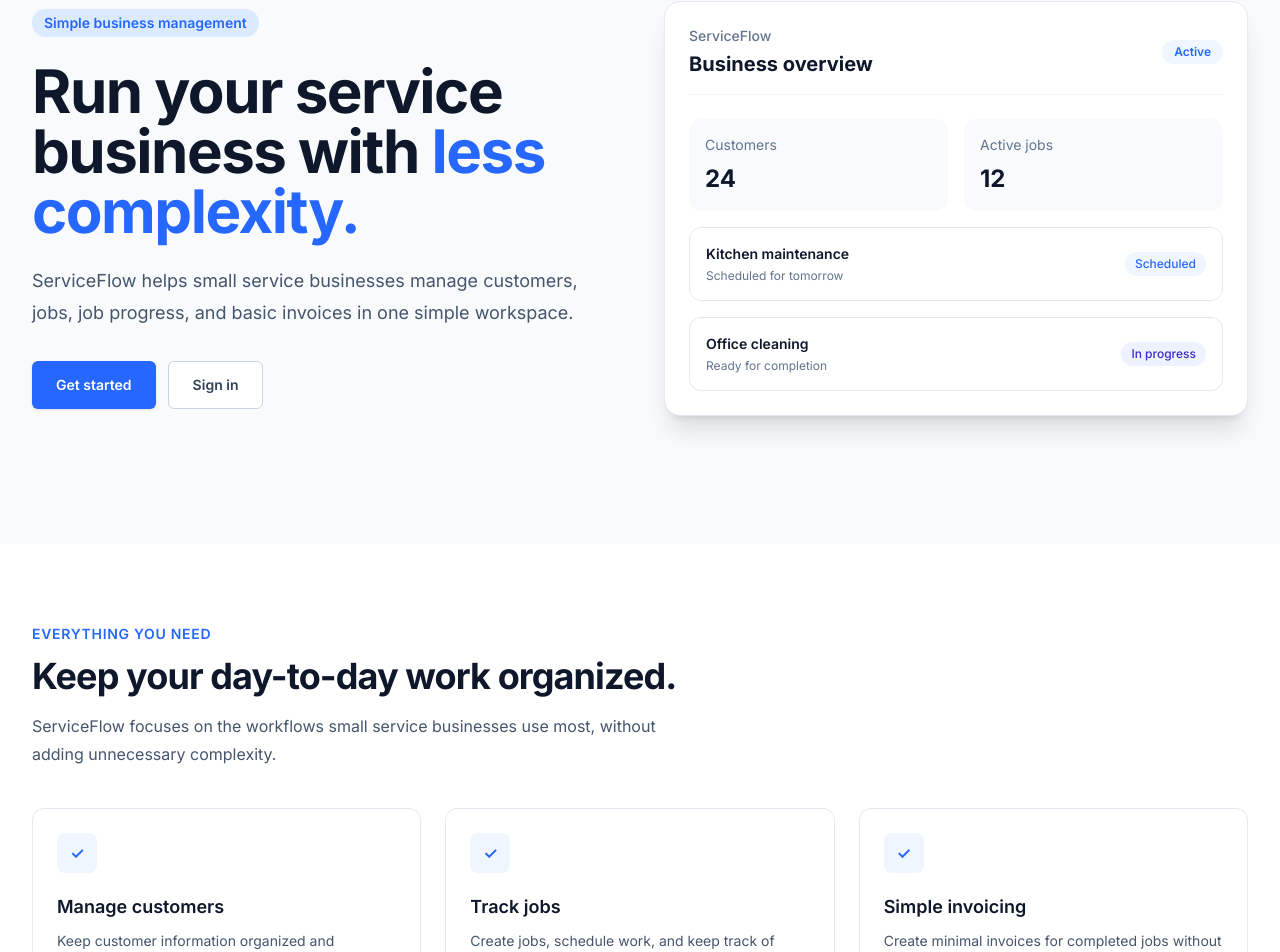
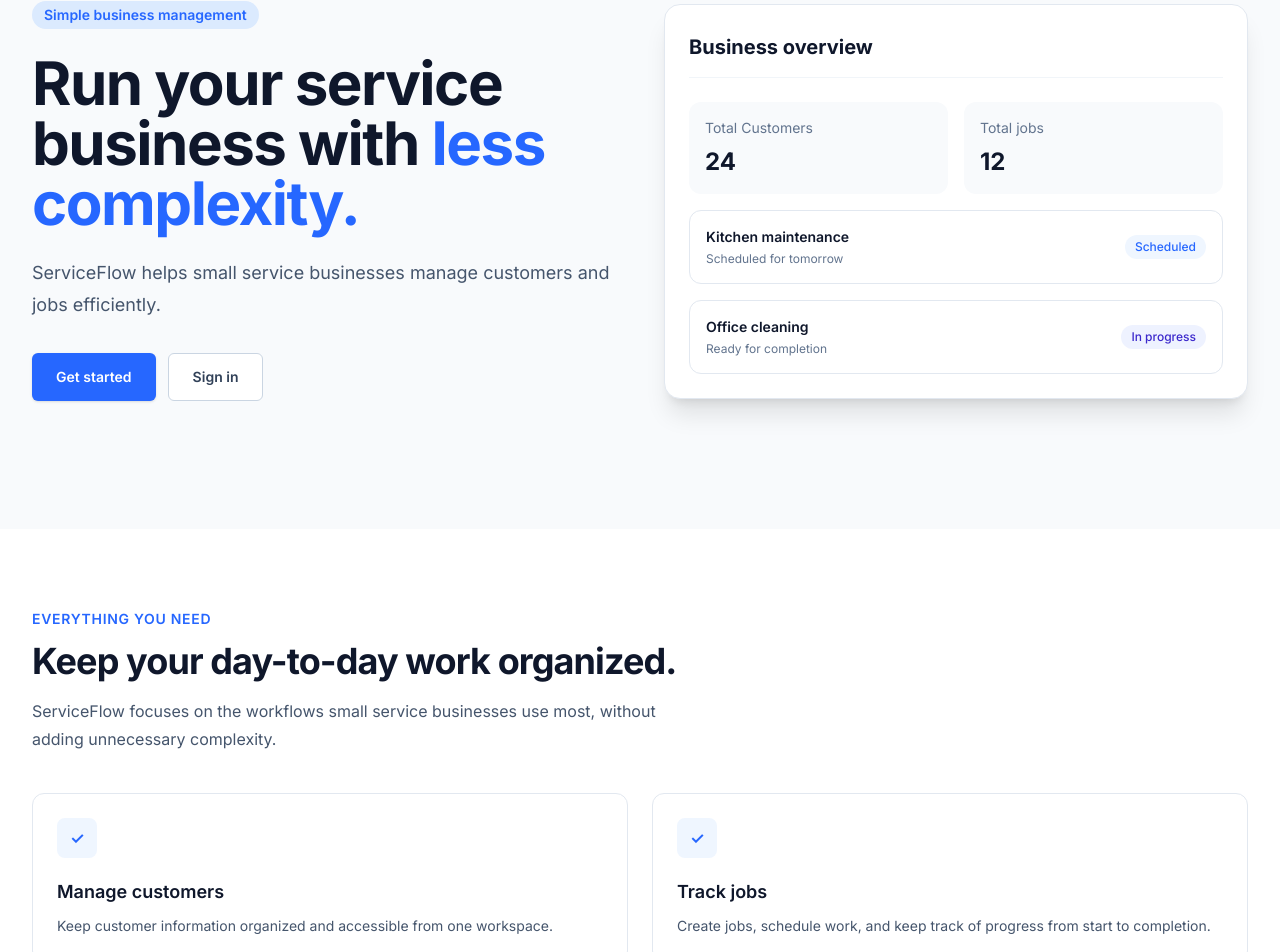
Before and after one commit to AbelChiwandire/service-flow, a Next.js app: page / in a window 1280 px wide. Shown: the part 196-1148 px from the top of the page. Built offline with nearby package versions, Linux system fonts and the light colour scheme.

Commit message:
feat: implement authenticated layout and add mock dashboard page

```diff
--- /dev/null
+++ b/app/(authenticated)/dashboard/page.tsx
@@ -0,0 +1,25 @@
+// mock dashboard page for testing the AppHeader and AppSidebar
+import { PageHeader } from "@/components/PageHeader";
+
+export default function DashboardPage() {
+  return (
+    <>
+      <PageHeader
+        title="Dashboard"
+        description="Overview of your active jobs, customers, and invoicing activity."
+      />
+
+      <div className="mt-6 grid gap-4 md:grid-cols-3">
+        <div className="rounded-xl border border-slate-200 bg-white p-5 shadow-sm">
+          <p className="text-sm text-slate-500">Customers</p>
+          <p className="mt-2 text-3xl font-bold text-slate-900">24</p>
+        </div>
+
+        <div className="rounded-xl border border-slate-200 bg-white p-5 shadow-sm">
+          <p className="text-sm text-slate-500">Open jobs</p>
+          <p className="mt-2 text-3xl font-bold text-slate-900">12</p>
+        </div>
+      </div>
+    </>
+  );
+}
--- a/app/(authenticated)/layout.tsx
+++ b/app/(authenticated)/layout.tsx
@@ -1,4 +1,4 @@
-import { PublicHeader } from "@/components/PublicHeader";
+import { AuthenticatedShell } from "@/components/AuthenticatedShell";
 
 export default function AuthenticatedLayout({
   children,
@@ -7,11 +7,12 @@ export default function AuthenticatedLayout({
 }>) {
   return (
     <div className="min-h-screen bg-slate-50">
-      <PublicHeader />
+      <AuthenticatedShell>
+        <main className="mx-auto w-full max-w-7xl px-4 py-8 sm:px-6 lg:px-8">
+          {children}
+        </main>
+      </AuthenticatedShell>
 
-      <main className="mx-auto w-full max-w-7xl px-4 py-8 sm:px-6 lg:px-8">
-        {children}
-      </main>
     </div>
   );
 }
--- a/app/page.tsx
+++ b/app/page.tsx
@@ -11,11 +11,6 @@ const features = [
     title: "Track jobs",
     description:
       "Create jobs, schedule work, and keep track of progress from start to completion.",
-  },
-  {
-    title: "Simple invoicing",
-    description:
-      "Create minimal invoices for completed jobs without unnecessary accounting complexity.",
   },
 ];
 
@@ -38,8 +33,7 @@ export default function Home() {
               </h1>
 
               <p className="mt-6 max-w-2xl text-lg leading-8 text-slate-600">
-                ServiceFlow helps small service businesses manage customers,
-                jobs, job progress, and basic invoices in one simple workspace.
+                ServiceFlow helps small service businesses manage customers and jobs efficiently.
               </p>
 
               <div className="mt-8 flex flex-col gap-3 sm:flex-row">
@@ -63,30 +57,23 @@ export default function Home() {
               <div className="rounded-2xl border border-slate-200 bg-white p-6 shadow-xl">
                 <div className="flex items-center justify-between border-b border-slate-100 pb-4">
                   <div>
-                    <p className="text-sm font-medium text-slate-500">
-                      ServiceFlow
-                    </p>
 
                     <h2 className="mt-1 text-xl font-bold text-slate-900">
                       Business overview
                     </h2>
                   </div>
-
-                  <span className="rounded-full bg-blue-50 px-3 py-1 text-xs font-semibold text-[#2667FF]">
-                    Active
-                  </span>
                 </div>
 
                 <div className="mt-6 grid gap-4 sm:grid-cols-2">
                   <div className="rounded-xl bg-slate-50 p-4">
-                    <p className="text-sm text-slate-500">Customers</p>
+                    <p className="text-sm text-slate-500">Total Customers</p>
                     <p className="mt-2 text-2xl font-bold text-slate-900">
                       24
                     </p>
                   </div>
 
                   <div className="rounded-xl bg-slate-50 p-4">
-                    <p className="text-sm text-slate-500">Active jobs</p>
+                    <p className="text-sm text-slate-500">Total jobs</p>
                     <p className="mt-2 text-2xl font-bold text-slate-900">
                       12
                     </p>
@@ -148,7 +135,7 @@ export default function Home() {
               </p>
             </div>
 
-            <div className="mt-10 grid gap-6 md:grid-cols-3">
+            <div className="mt-10 grid gap-6 md:grid-cols-2">
               {features.map((feature) => (
                 <article
                   key={feature.title}
```
